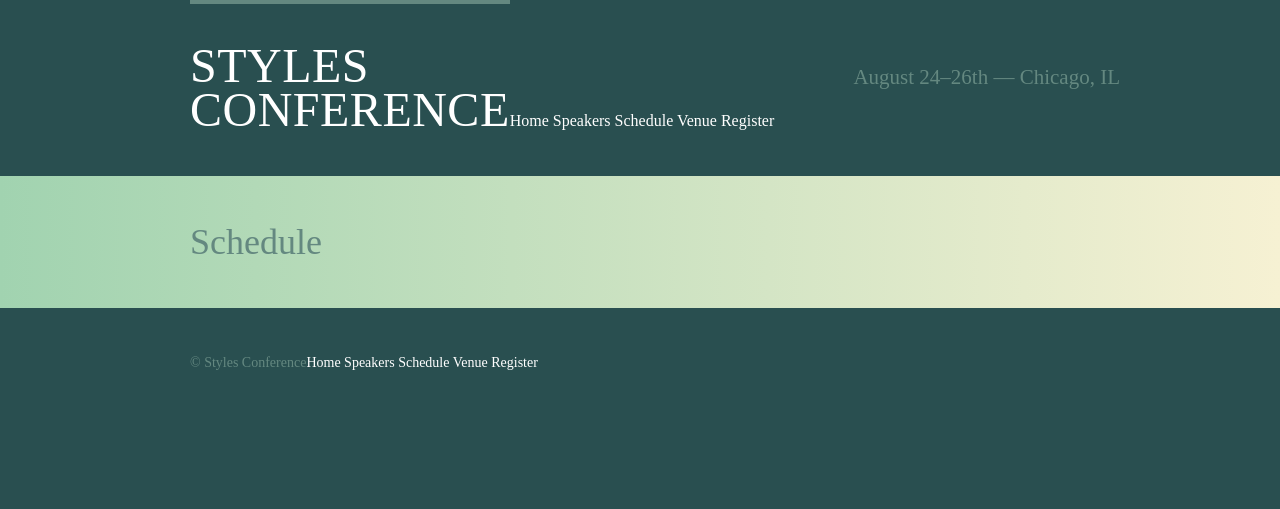
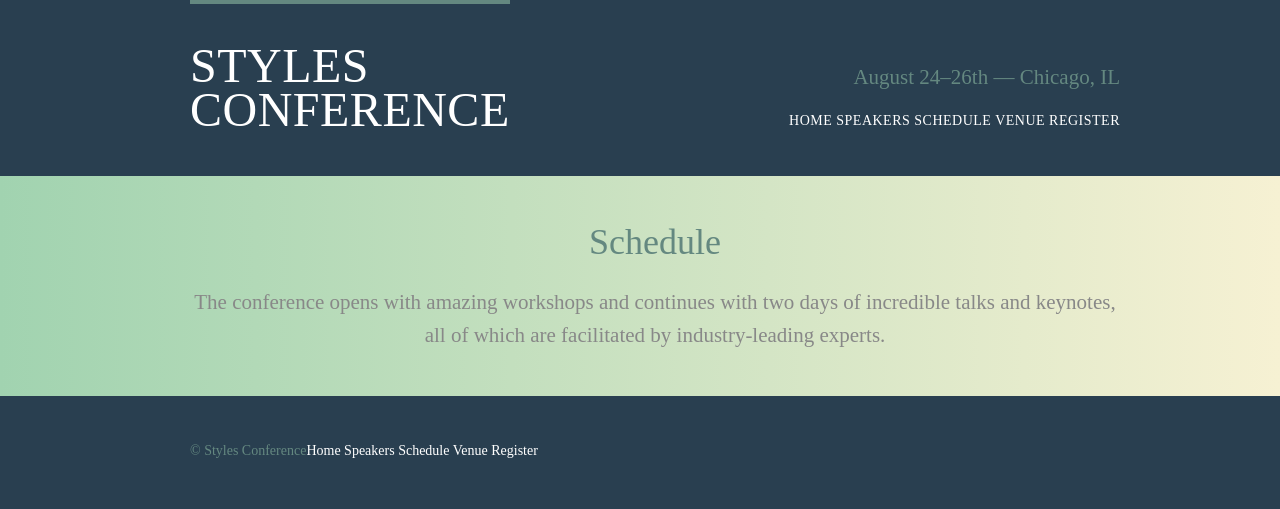
Before and after one commit to Jack-Copland/learninghtml, a plain HTML site: page html/schedule.html in a window 1280 px wide. Drawn offline with Linux system fonts and the light colour scheme.

Commit message:
modified gradients and text to look a bit better

```diff
--- a/html/assets/stylesheets/main.css
+++ b/html/assets/stylesheets/main.css
@@ -257,7 +257,7 @@ Custom Styles
 =====================================
 */
 body {
-    background: #294f50;
+    background: #293f50;
     color: #888;
     font-weight: 300;
     font-size: 16px;
@@ -326,3 +326,17 @@ Rows
     background: linear-gradient(to right, #a1d3b0, #f6f1d3);
     padding: 44px 0 22px 0;
 }
+
+/*
+==================================
+Leads
+==================================
+*/
+
+.lead {
+    text-align: center;
+}
+.lead p {
+    font-size: 21px;
+    line-height: 33px;
+}
--- a/html/schedule.html
+++ b/html/schedule.html
@@ -22,7 +22,7 @@
 
             <h3 class="tagline">August 24&ndash;26th &mdash; Chicago, IL</h3>
 
-            <nav>
+            <nav class="nav primary-nav">
                 <a href="index.html" >Home</a>
                 <a href="speakers.html" >Speakers</a>
                 <a href="schedule.html" >Schedule</a>
@@ -35,11 +35,16 @@
 
         <section class="row-alt">
 
-            <div class="container" >
+            <div class="lead container" >
 
                 <h1>
                     Schedule
                 </h1>
+
+                <p>
+                    The conference opens with amazing workshops and continues with two days of incredible talks and keynotes,
+                    all of which are facilitated by industry-leading experts.
+                </p>
 
             </div>
 
```
Also changed, not shown: html/register.html (+7 -2 lines), html/speakers.html (+7 -2 lines), html/venue.html (+7 -2 lines).
